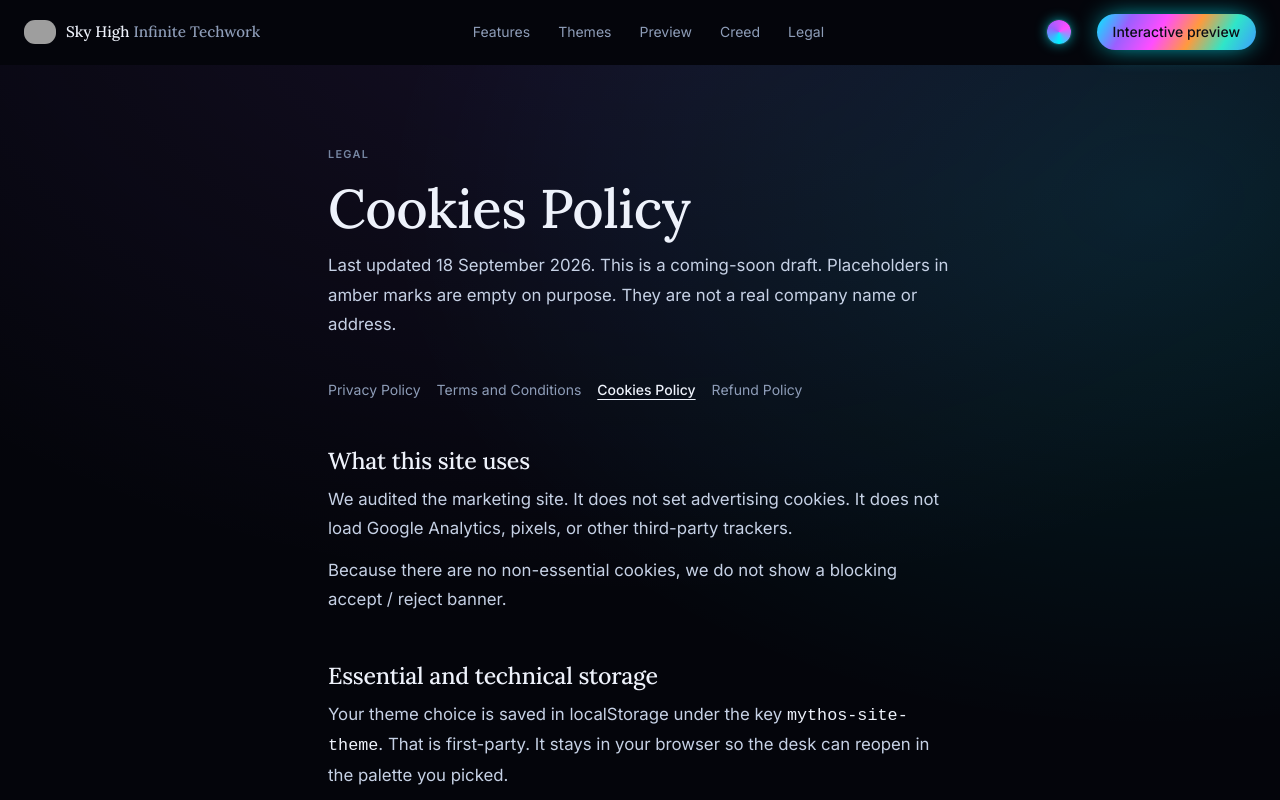
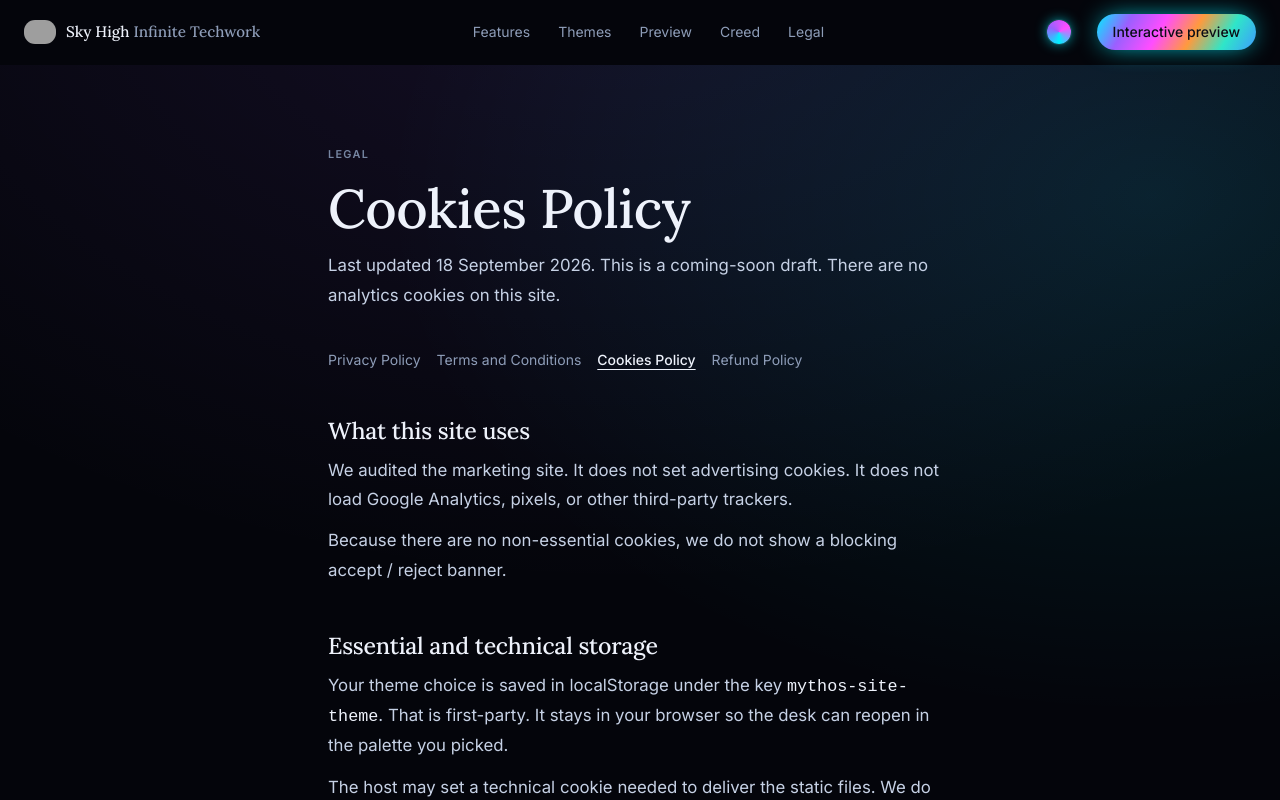
Before and after one commit to SkyyPlayz/shitechworks.com, a Next.js app: page /cookies in a window 1280 px wide. Shown: the top 800 px of the page. Built offline with nearby package versions, Linux system fonts and the light colour scheme; grey boxes are pictures that could not be loaded.

Commit message:
Clarify Cookies page intro — no entity placeholders there
The shared legal draft note about amber marks only applies on
Privacy, Terms, and Refunds.

Co-authored-by: Skyy <SkyyPlayz@users.noreply.github.com>

```diff
--- a/components/LegalDocument.tsx
+++ b/components/LegalDocument.tsx
@@ -366,9 +366,10 @@ export function LegalDocument({ slug }: { slug: LegalSlug }) {
               {TITLES[slug]}
             </h1>
             <P>
-              Last updated {LEGAL_UPDATED}. This is a coming-soon draft. Placeholders in
-              amber marks are empty on purpose. They are not a real company name or
-              address.
+              Last updated {LEGAL_UPDATED}. This is a coming-soon draft.
+              {slug === "cookies"
+                ? " There are no analytics cookies on this site."
+                : " Placeholders in amber marks are empty on purpose. They are not a real company name or address."}
             </P>
             <LegalNav current={slug} />
             <Body />
```
